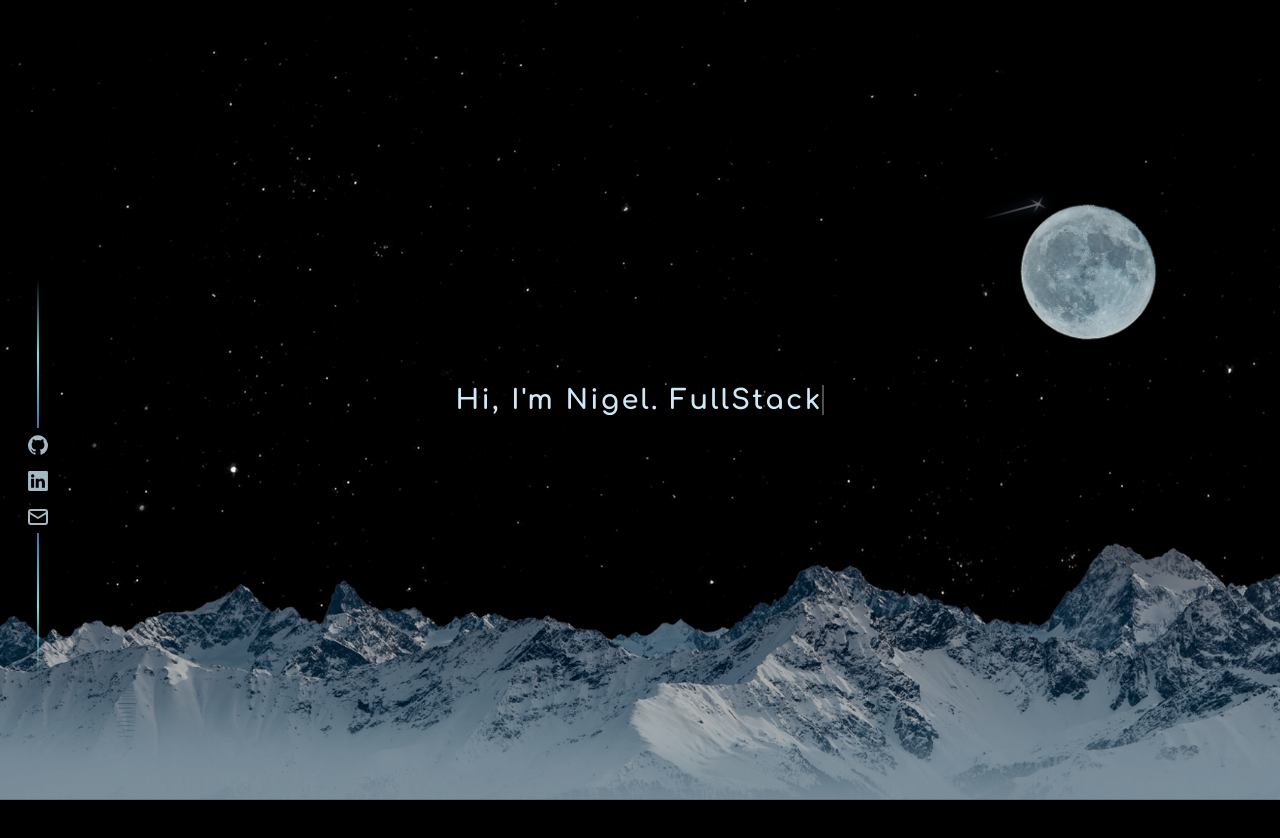
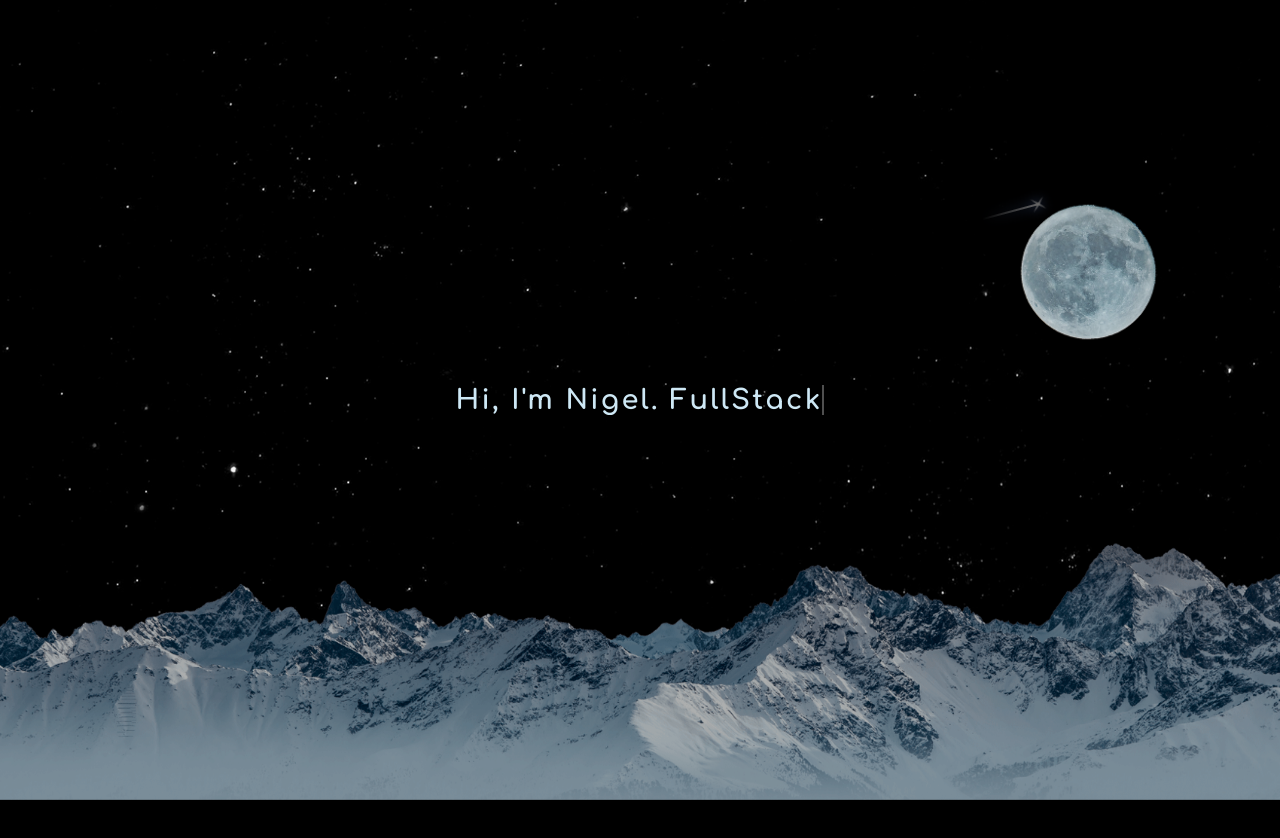
Before and after one commit to 0racularGh0st/portfolio-1.0, a Vue app: page / in a window 1280 px wide. Shown: the top 838 px of the page. Built offline with nearby package versions, Linux system fonts and the light colour scheme.

Commit message:
add vertical lines enclosing social icons

```diff
--- a/src/components/Social.vue
+++ b/src/components/Social.vue
@@ -2,7 +2,7 @@
 <div class="outer-social-container">
     <svg-main-gradient/>
     <div class="social-container">
-        <div class="vertical-line1"/>
+        <div class="vertical-line1 show-vertical-line"/>
         <div class="github">
             <svg  width="24" height="24" fill="#cee8f5"><path d="M12,2.2467A10.00042,10.00042,0,0,0,8.83752,21.73419c.5.08752.6875-.21247.6875-.475,0-.23749-.01251-1.025-.01251-1.86249C7,19.85919,6.35,18.78423,6.15,18.22173A3.636,3.636,0,0,0,5.125,16.8092c-.35-.1875-.85-.65-.01251-.66248A2.00117,2.00117,0,0,1,6.65,17.17169a2.13742,2.13742,0,0,0,2.91248.825A2.10376,2.10376,0,0,1,10.2,16.65923c-2.225-.25-4.55-1.11254-4.55-4.9375a3.89187,3.89187,0,0,1,1.025-2.6875,3.59373,3.59373,0,0,1,.1-2.65s.83747-.26251,2.75,1.025a9.42747,9.42747,0,0,1,5,0c1.91248-1.3,2.75-1.025,2.75-1.025a3.59323,3.59323,0,0,1,.1,2.65,3.869,3.869,0,0,1,1.025,2.6875c0,3.83747-2.33752,4.6875-4.5625,4.9375a2.36814,2.36814,0,0,1,.675,1.85c0,1.33752-.01251,2.41248-.01251,2.75,0,.26251.1875.575.6875.475A10.0053,10.0053,0,0,0,12,2.2467Z"></path></svg>
         </div>
@@ -12,7 +12,7 @@
         <div class="email">
             <svg  width="24" height="24" fill="#cee8f5"><path d="M19,4H5A3,3,0,0,0,2,7V17a3,3,0,0,0,3,3H19a3,3,0,0,0,3-3V7A3,3,0,0,0,19,4ZM5,6H19a1,1,0,0,1,1,1l-8,4.88L4,7A1,1,0,0,1,5,6ZM20,17a1,1,0,0,1-1,1H5a1,1,0,0,1-1-1V9.28l7.48,4.57a1,1,0,0,0,1,0L20,9.28Z"></path></svg>
         </div>
-        <div class="vertical-line2"/>
+        <div class="vertical-line2 show-vertical-line"/>
 
     </div>
     </div>
@@ -57,18 +57,50 @@ export default {
             background: linear-gradient(45deg, rgb(62, 110, 173) 0%,rgb(106, 228, 230) 50%, transparent 100%);
             height: 100%;
             width: 1.5px;
+            transition: opacity 0.3s ease;
+            opacity: 0;
         }
         .vertical-line2{
             background: linear-gradient(135deg, rgb(62, 110, 173) 0%,rgb(106, 228, 230) 50%, transparent 100%);
             height: 100%;
             width: 1.5px;
+            transition: opacity 0.3s ease;
+            opacity: 0;
         }
+        .show-vertical-line{
+             animation: 0.3s ease 0.3s 1 normal forwards running showLine;
+        }
+        @keyframes showLine {
+                0%{
+                    opacity: 0;
+                }
+                100%{
+                    opacity: 1;
+                }
+            }
+
         .github{
             margin-top: 5px;
             margin-bottom: 8px;
+            transform: translateX(-50px);
+            animation: 0.3s ease 0.3s 1 normal forwards running show-social-icon;
         }
         .linkedin{
             margin-bottom: 8px;
+             transform: translateX(-50px);
+            animation: 0.3s ease 0.44s 1 normal forwards running show-social-icon;
+        }
+        .email{
+             transform: translateX(-50px);
+            animation: 0.3s ease 0.58s 1 normal forwards running show-social-icon;
+        }
+        @keyframes show-social-icon {
+            0%{
+                transform: translateX(-50px);
+            }
+            100%{
+                transform: translateX(0px);
+            }
         }
     }
 </style>
```
